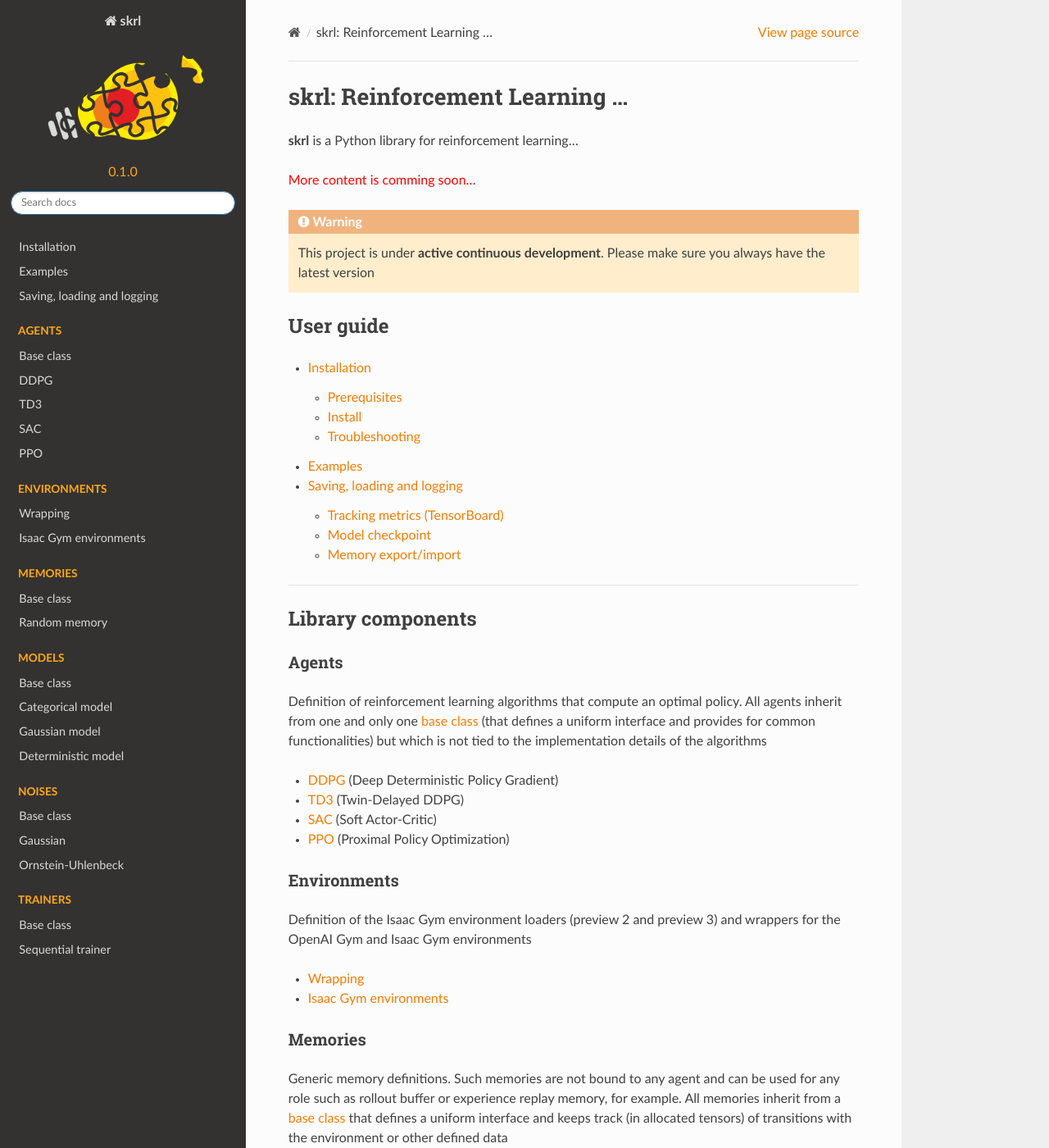
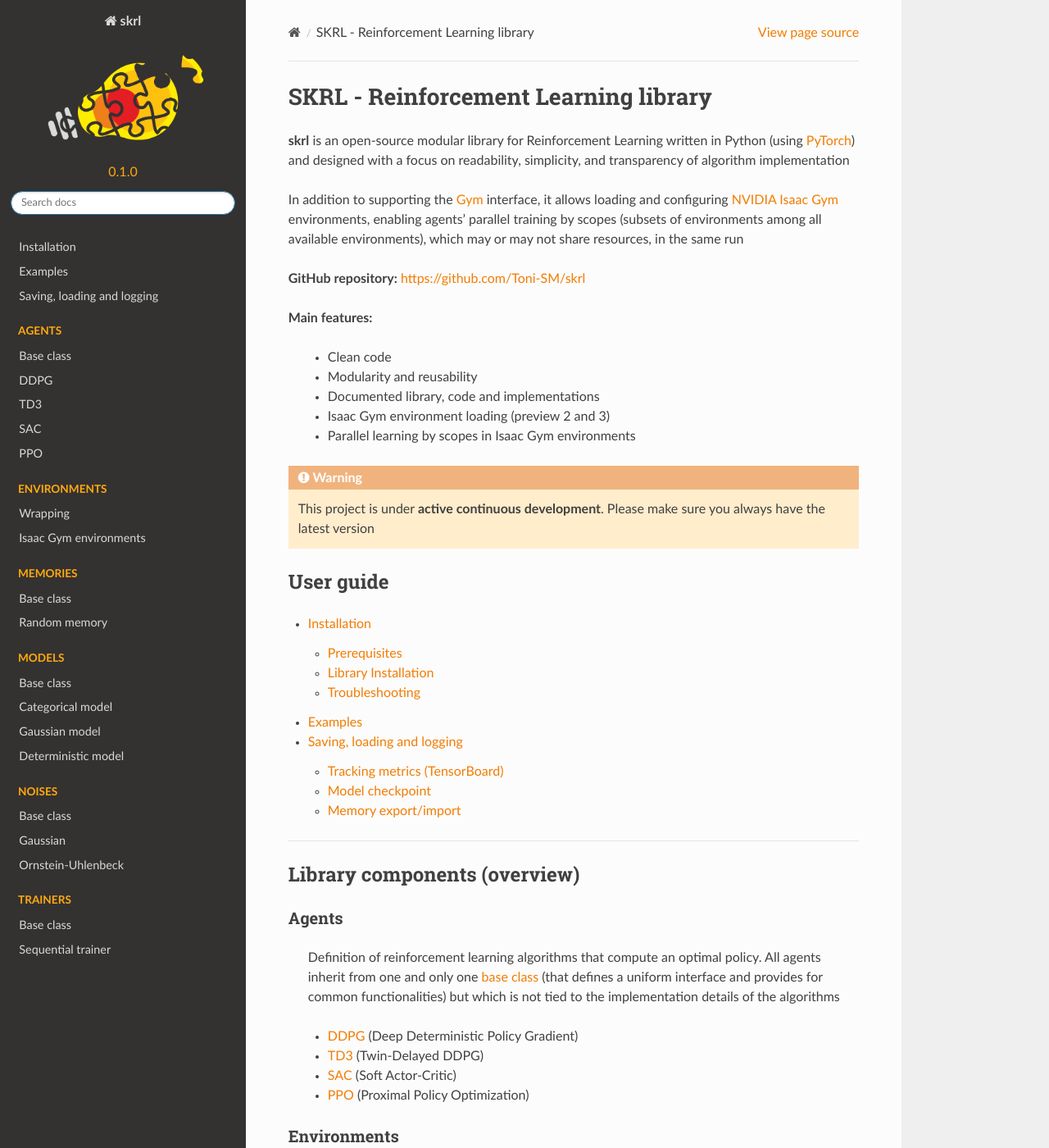
Before and after one commit to Toni-SM/skrl, a Sphinx documentation site: the page built from docs/source/index.rst, in a window 1280 px wide and 1400 px high. Shown: the whole window at 82% size. Built offline with Sphinx 7.4.7 and the Read the Docs theme 2.0.0, drawn with Linux system fonts in a browser that asks for light colours; pages that are not in the unit, such as notebooks, are missing from menus.

Commit message:
Complete the intro and modify installation in docs

```diff
--- a/docs/source/index.rst
+++ b/docs/source/index.rst
@@ -1,9 +1,19 @@
-skrl: Reinforcement Learning ...
-================================
+SKRL - Reinforcement Learning library
+=====================================
 
-**skrl** is a Python library for reinforcement learning...
+**skrl** is an open-source modular library for Reinforcement Learning written in Python (using `PyTorch <https://pytorch.org/>`_) and designed with a focus on readability, simplicity, and transparency of algorithm implementation
 
-:red:`More content is comming soon...`
+In addition to supporting the `Gym <https://gym.openai.com/>`_ interface, it allows loading and configuring `NVIDIA Isaac Gym <https://developer.nvidia.com/isaac-gym>`_ environments, enabling agents' parallel training by scopes (subsets of environments among all available environments), which may or may not share resources, in the same run
+
+**GitHub repository:** https://github.com/Toni-SM/skrl
+
+**Main features:**
+
+    * Clean code
+    * Modularity and reusability
+    * Documented library, code and implementations
+    * Isaac Gym environment loading (preview 2 and 3)
+    * Parallel learning by scopes in Isaac Gym environments
 
 .. warning::
 
@@ -21,18 +31,18 @@
 
 ------------
 
-Library components
-------------------
+Library components (overview)
+-----------------------------
 
 Agents
 ^^^^^^
 
-Definition of reinforcement learning algorithms that compute an optimal policy. All agents inherit from one and only one :doc:`base class <modules/skrl.agents.base_class>` (that defines a uniform interface and provides for common functionalities) but which is not tied to the implementation details of the algorithms
+  Definition of reinforcement learning algorithms that compute an optimal policy. All agents inherit from one and only one :doc:`base class <modules/skrl.agents.base_class>` (that defines a uniform interface and provides for common functionalities) but which is not tied to the implementation details of the algorithms
 
-* :doc:`DDPG <modules/skrl.agents.ddpg>` (Deep Deterministic Policy Gradient)
-* :doc:`TD3 <modules/skrl.agents.td3>` (Twin-Delayed DDPG)
-* :doc:`SAC <modules/skrl.agents.sac>` (Soft Actor-Critic)
-* :doc:`PPO <modules/skrl.agents.ppo>` (Proximal Policy Optimization)
+  * :doc:`DDPG <modules/skrl.agents.ddpg>` (Deep Deterministic Policy Gradient)
+  * :doc:`TD3 <modules/skrl.agents.td3>` (Twin-Delayed DDPG)
+  * :doc:`SAC <modules/skrl.agents.sac>` (Soft Actor-Critic)
+  * :doc:`PPO <modules/skrl.agents.ppo>` (Proximal Policy Optimization)
 
 .. toctree::
   :maxdepth: 1
@@ -48,10 +58,10 @@
 Environments
 ^^^^^^^^^^^^
 
-Definition of the Isaac Gym environment loaders (preview 2 and preview 3) and wrappers for the OpenAI Gym and Isaac Gym environments
+  Definition of the Isaac Gym environment loaders (preview 2 and preview 3) and wrappers for the OpenAI Gym and Isaac Gym environments
 
-* :doc:`Wrapping <modules/skrl.envs.wrapping>`
-* :doc:`Isaac Gym environments <modules/skrl.envs.isaac_gym>`
+  * :doc:`Wrapping <modules/skrl.envs.wrapping>`
+  * :doc:`Isaac Gym environments <modules/skrl.envs.isaac_gym>`
 
 .. toctree::
   :maxdepth: 1
@@ -64,9 +74,9 @@
 Memories
 ^^^^^^^^
 
-Generic memory definitions. Such memories are not bound to any agent and can be used for any role such as rollout buffer or experience replay memory, for example. All memories inherit from a :doc:`base class <modules/skrl.memories.base_class>` that defines a uniform interface and keeps track (in allocated tensors) of transitions with the environment or other defined data
+  Generic memory definitions. Such memories are not bound to any agent and can be used for any role such as rollout buffer or experience replay memory, for example. All memories inherit from a :doc:`base class <modules/skrl.memories.base_class>` that defines a uniform interface and keeps track (in allocated tensors) of transitions with the environment or other defined data
 
-* :doc:`Random memory <modules/skrl.memories.random>`
+  * :doc:`Random memory <modules/skrl.memories.random>`
 
 .. toctree::
   :maxdepth: 1
@@ -80,11 +90,11 @@
 Models
 ^^^^^^
 
-Definition of helper classes for the construction of function approximators using artificial neural networks. This library does not provide predefined policies but helper classes to create discrete and continuous (stochastic or deterministic) policies in which the user only has to define the artificial neural networks. All models inherit from one :doc:`base class <modules/skrl.models.base_class>` that defines a uniform interface and provides for common functionalities
+  Definition of helper classes for the construction of function approximators using artificial neural networks. This library does not provide predefined policies but helper classes to create discrete and continuous (stochastic or deterministic) policies in which the user only has to define the artificial neural networks. All models inherit from one :doc:`base class <modules/skrl.models.base_class>` that defines a uniform interface and provides for common functionalities
 
-* :doc:`Categorical model <modules/skrl.models.categorical>` (discrete domain)
-* :doc:`Gaussian model <modules/skrl.models.gaussian>` (continuous domain)
-* :doc:`Deterministic model <modules/skrl.models.deterministic>` (continuous domain)
+  * :doc:`Categorical model <modules/skrl.models.categorical>` (discrete domain)
+  * :doc:`Gaussian model <modules/skrl.models.gaussian>` (continuous domain)
+  * :doc:`Deterministic model <modules/skrl.models.deterministic>` (continuous domain)
 
 .. toctree::
   :maxdepth: 1
@@ -99,10 +109,10 @@
 Noises
 ^^^^^^
 
-Definition of the noises used by the agents during the exploration stage. All noises inherit from a :doc:`base class <modules/skrl.noises.base_class>` that defines a uniform interface
+  Definition of the noises used by the agents during the exploration stage. All noises inherit from a :doc:`base class <modules/skrl.noises.base_class>` that defines a uniform interface
 
-* :doc:`Gaussian <modules/skrl.noises.gaussian>` noise
-* :doc:`Ornstein-Uhlenbeck <modules/skrl.noises.ornstein_uhlenbeck>` noise
+  * :doc:`Gaussian <modules/skrl.noises.gaussian>` noise
+  * :doc:`Ornstein-Uhlenbeck <modules/skrl.noises.ornstein_uhlenbeck>` noise
 
 .. toctree::
   :maxdepth: 1
@@ -116,9 +126,9 @@
 Trainers
 ^^^^^^^^
 
-Definition of the procedures responsible for managing the agent's training and interaction with the environment. All trainers inherit from a :doc:`base class <modules/skrl.trainers.base_class>` that defines a uniform interface and provides for common functionalities
+  Definition of the procedures responsible for managing the agent's training and interaction with the environment. All trainers inherit from a :doc:`base class <modules/skrl.trainers.base_class>` that defines a uniform interface and provides for common functionalities
 
-* :doc:`Sequential trainer <modules/skrl.trainers.sequential>`
+  * :doc:`Sequential trainer <modules/skrl.trainers.sequential>`
 
 .. toctree::
   :maxdepth: 1
```
Also changed, not shown: docs/source/intro/installation.rst (+6 -7 lines).
